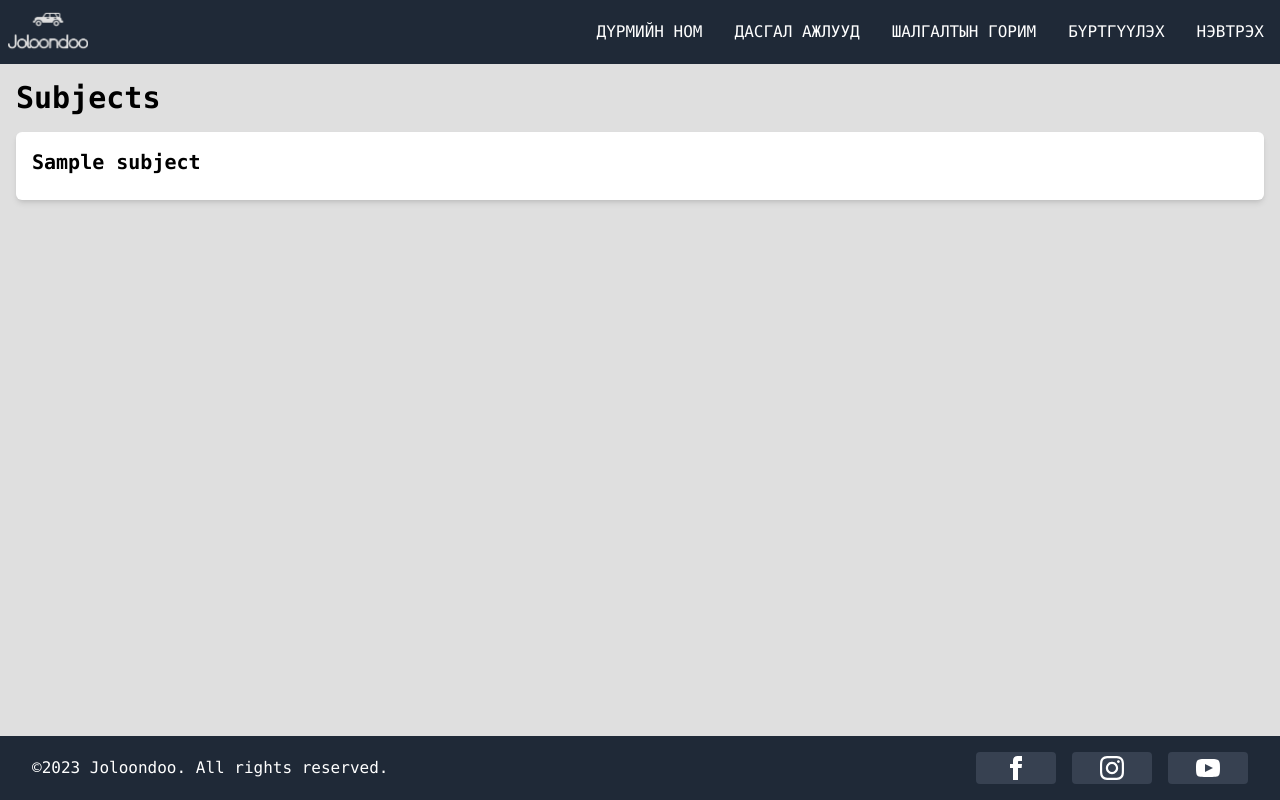
After one commit to Batuno/joloondootusul, a Django app: template joloondoo/japp/templates/subjects_page.html in a window 1280 px wide. The commit adds this page. Run offline with Django 4.2, Linux system fonts and the light colour scheme; the template is opened without the code that fills it: most values are stand-ins (such as "Sample title", 1, 10 or a date in 2020); some libraries are stand-ins or nearby versions; some web fonts are replaced.

Commit message:
subject display

```diff
--- a/joloondoo/japp/templates/base.html
+++ b/joloondoo/japp/templates/base.html
@@ -17,7 +17,7 @@
         <div class="container mx-auto flex justify-between items-center">
           <a href="{% url 'home' %}"><img src="{% static 'image/joloondoo.png' %}" alt="" class="w-22 h-12"></a>
           <div class="hidden md:flex space-x-4">
-            <a href="#" class="text-white hover:bg-black py-2 px-2 uppercase hover:rounded">Дүрмийн ном</a>
+            <a href="{% url 'getSubject' %}" class="text-white hover:bg-black py-2 px-2 uppercase hover:rounded">Дүрмийн ном</a>
             <a href="{% url 'practise' %}" class="text-white hover:bg-black py-2 px-2 uppercase hover:rounded">Дасгал ажлууд</a>
             <a href="#" class="text-white hover:bg-black py-2 px-2 uppercase hover:rounded">Шалгалтын горим</a>
             {% if request.session.user_authenticated %}
@@ -25,14 +25,14 @@
               <div>
                 <button type="button" class="relative flex rounded-full bg-gray-800 text-sm focus:outline-none focus:ring-2 focus:ring-white focus:ring-offset-2 focus:ring-offset-gray-800" id="user-menu-button" aria-expanded="false" aria-haspopup="true">
                   <span class="absolute -inset-1.5"></span>
-                  <span class="sr-only">Open user menu</span>
+                  <span class="sr-only">Хэрэглэгчийн цэсийг нээх</span>
                   <img class="h-8 w-8 rounded-full" src="{% static 'image/mandakh.jpg' %}" alt="">
                 </button>
               </div>
 
               <div class="absolute right-0 z-10 mt-2 w-48 origin-top-right rounded-md bg-white py-1 shadow-lg ring-1 ring-black ring-opacity-5 focus:outline-none hidden" role="menu" aria-orientation="vertical" aria-labelledby="user-menu-button" tabindex="-1">
-                <a href="{% url 'getUser' %}" class="block px-4 py-2 text-sm text-gray-700" role="menuitem" tabindex="-1" id="user-menu-item-0">Your Profile</a>
-                <a href="{% url 'logout' %}" class="block px-4 py-2 text-sm text-gray-700" role="menuitem" tabindex="-1" id="user-menu-item-2">Sign out</a>
+                <a href="{% url 'getUser' %}" class="block px-4 py-2 text-sm text-gray-700" role="menuitem" tabindex="-1" id="user-menu-item-0">Хувийн хаяг</a>
+                <a href="{% url 'logout' %}" class="block px-4 py-2 text-sm text-gray-700" role="menuitem" tabindex="-1" id="user-menu-item-2">Гарах</a>
               </div>
             </div>
             {% else %}
--- a/joloondoo/japp/templates/home.html
+++ b/joloondoo/japp/templates/home.html
@@ -167,8 +167,8 @@
                 </div>
                 <!-- 3rd col -->
                 <div class="grid grid-rows-2 bg-[#c2c2c2] border border-gray-800 rounded p-2">
-                    <div class="text-3xl text-center">₮39,000</div>
-                    <div class="text-justify">Joloondoo таны мэдлэгийг нэмэгдүүлэх үнэ.</div>
+                    <div class="text-3xl text-center">₮0</div>
+                    <div class="text-justify">Зөвхөн Мандах Их Сургуулийн оюутанд.</div>
                 </div>
             </div>
 
--- /dev/null
+++ b/joloondoo/japp/templates/subjects_page.html
@@ -0,0 +1,59 @@
+{% extends 'base.html' %}
+{% load static %}
+<!DOCTYPE html>
+<html lang="en">
+<head>
+    <meta charset="UTF-8">
+    <meta name="viewport" content="width=device-width, initial-scale=1.0">
+    <title></title>
+</head>
+<body>
+    {% block content %}
+
+    <div class="container mx-auto p-4">
+        <h1 class="text-3xl font-bold mb-4">Subjects</h1>
+        {% if subjects %}
+            <ul class="grid grid-cols-1 gap-4">
+                {% for subject in subjects %}
+                    <li>
+                        <div class="bg-white p-4 rounded-md shadow-md cursor-pointer">
+                            <h2 class="text-xl font-semibold mb-2 subject-toggle" data-subject-id="{{ subject.subject_id }}">{{ subject.s_name }}</h2>
+                            <div class="hidden subject-details" id="subject-details-{{ subject.subject_id }}">
+                                <div class="flex justify-center">
+                                    <img src="{% static 'image/subject/1/d1.png' %}" alt="zurag 1" class="mx-auto">
+                                </div>
+                                <p class="text-gray-600 text-justify">{{ subject.s_text }}</p>
+                            </div>
+                        </div>
+                    </li>
+                {% endfor %}
+            </ul>
+        {% else %}
+            <p class="text-gray-600">No subjects found.</p>
+        {% endif %}
+    </div>
+
+
+
+    <script>
+        document.addEventListener("DOMContentLoaded", function () {
+            const subjectToggles = document.querySelectorAll('.subject-toggle');
+
+            subjectToggles.forEach(toggle => {
+                toggle.addEventListener('click', () => {
+                    const subjectId = toggle.dataset.subjectId;
+                    const subjectDetails = document.getElementById(`subject-details-${subjectId}`);
+                    subjectDetails.classList.toggle('hidden');
+                });
+            });
+        });
+    </script>
+
+
+
+
+
+    {% endblock %}
+
+</body>
+</html>
--- a/joloondoo/japp/urls.py
+++ b/joloondoo/japp/urls.py
@@ -2,19 +2,22 @@
 from . import views
 
 urlpatterns = [
-    path('', views.home, name='home'),
-    path('register', views.register_page, name='register_page'),
-    path('registeruser', views.registerUser, name='registerUser'),
+    path('', views.home, name='home'), #front
+    path('register', views.register_page, name='register_page'), #front
+    path('registeruser', views.registerUser, name='registerUser'), #back
     path('practise', views.practise, name='practise'),
-    path('login', views.login_page, name='login_page'),
-    path('loginuser', views.loginUser, name='loginUser'),
-    path('logout', views.logout, name='logout'),
-    path('profile', views.profile_page, name='profile_page'),
-    path('getuser', views.getUser, name='getUser'),
-    path('updateuser', views.updateUser, name='updateuser'),
-    path('createsubject', views.createSubject, name='createsubject'),
-    path('updatesubject/<int:subject_id>', views.updateSubject, name='updatesubject'),
-    path('getsubject/<int:subject_id>', views.getSubject, name='getsubject'),
-    path('createquestion', views.createQuestion, name='createquestion'),
-    path('createanswer', views.createAnswer, name='createanswer'),
+    path('login', views.login_page, name='login_page'), #front
+    path('loginuser', views.loginUser, name='loginUser'), #back
+    path('logout', views.logout, name='logout'), #back
+    path('profile', views.profile_page, name='profile_page'), #front
+    path('getuser', views.getUser, name='getUser'), #back
+    path('updateuser', views.updateUser, name='updateuser'), #back
+
+    # path('subjects', views.getSubject, name='getSubject'), #back
+    path('getsubject', views.getSubject, name='getSubject'), #back
+    path('createsubject', views.createSubject, name='createsubject'), #back
+    path('updatesubject/<int:subject_id>', views.updateSubject, name='updatesubject'), #back
+
+    path('createquestion', views.createQuestion, name='createquestion'), #back
+    path('createanswer', views.createAnswer, name='createanswer'), #back
 ]
```
Also changed, not shown: joloondoo/japp/views.py (+16 -23 lines), joloondoo/media/subjects/Screenshot 2023-12-05 171349.png (added), joloondoo/static/image/subject/1/d1.png (added).
